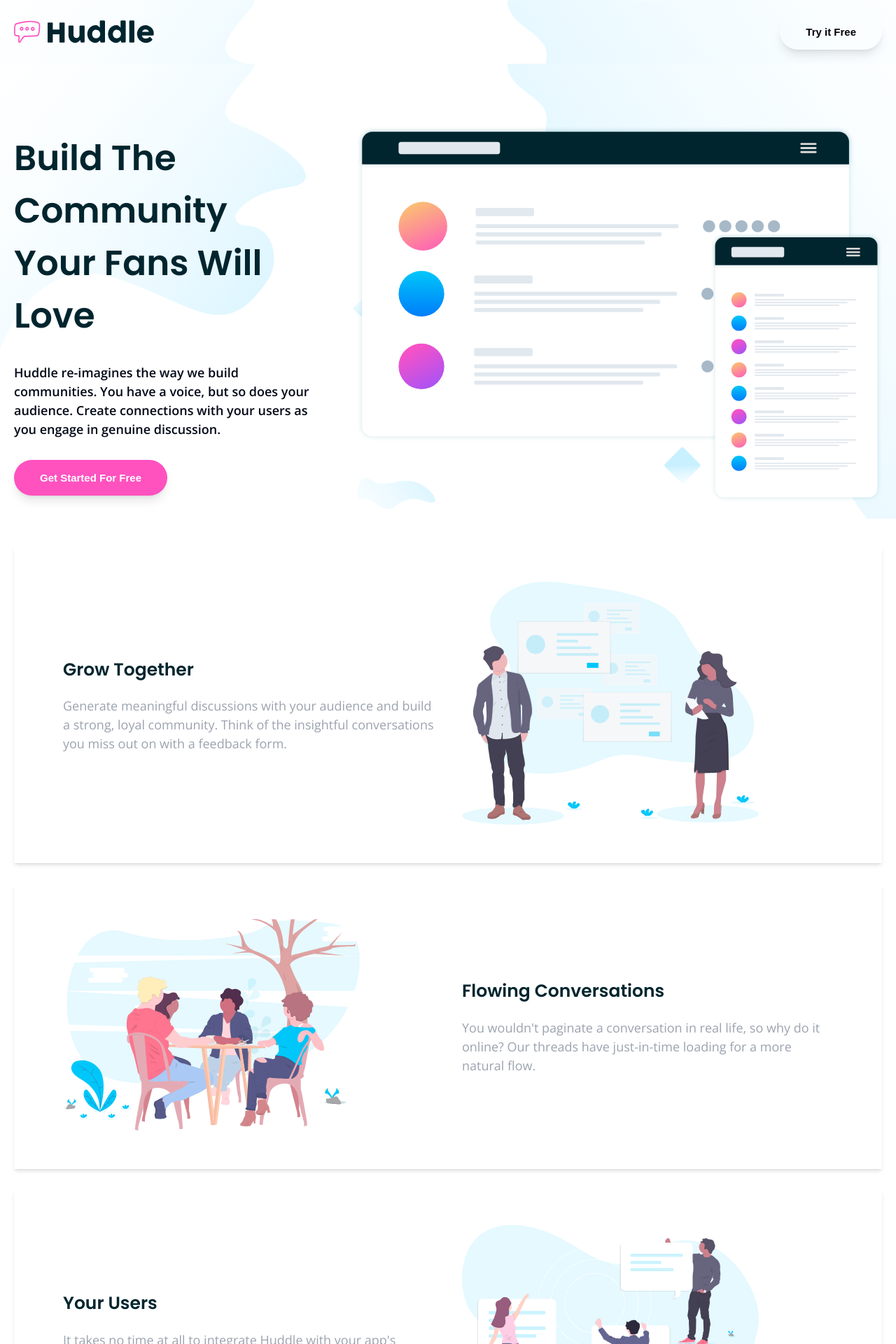
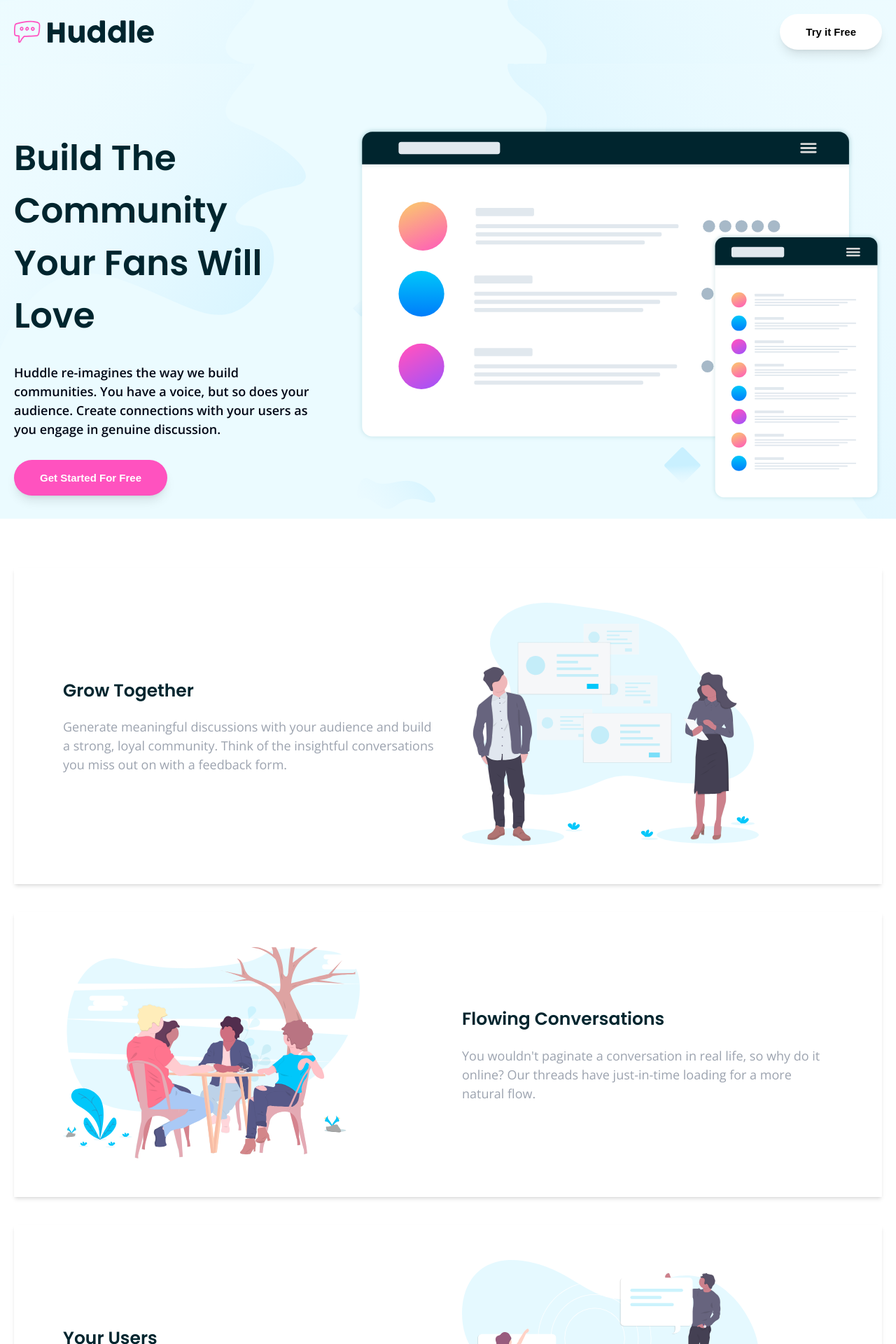
Before and after one commit to adebayoade/huddle-landing-page, a React (Vite) app: page / in a window 1280 px wide. Shown: the top 1920 px of the page at 70% size. Built offline with nearby package versions, Linux system fonts and the light colour scheme.

Commit message:
fixed background colors

```diff
--- a/src/components/navbar/index.tsx
+++ b/src/components/navbar/index.tsx
@@ -1,12 +1,14 @@
 import Button from '../ui/button';
 import Logo from '../ui/logo';
-import { NavContainer } from './navbar.styles';
+import { NavContainer, NavSection } from './navbar.styles';
 
 export default function Navbar() {
   return (
-    <NavContainer>
-      <Logo />
-      <Button variant="outlined">Try it Free</Button>
-    </NavContainer>
+    <NavSection>
+      <NavContainer>
+        <Logo />
+        <Button variant="outlined">Try it Free</Button>
+      </NavContainer>
+    </NavSection>
   );
 }
--- a/src/components/navbar/navbar.styles.ts
+++ b/src/components/navbar/navbar.styles.ts
@@ -1,6 +1,9 @@
 import styled from 'styled-components';
 
-export const NavContainer = styled.nav`
+export const NavSection = styled.nav`
+  background-color: ${({ theme }) => theme.colors.paleCyan};
+`;
+export const NavContainer = styled.div`
   background-image: url('/bg-hero-desktop.svg');
   display: flex;
   align-items: center;
--- a/src/components/ui/button/button.styles.ts
+++ b/src/components/ui/button/button.styles.ts
@@ -56,7 +56,7 @@ export const Button = styled.button<ButtonProps>`
   ${({ variant }) =>
     variant === 'outlined' &&
     css`
-      background-color: transparent;
+      background-color: white;
       /* color: ${props => props.theme.colors.primary}; */
       /* border-color: ${props => props.theme.colors.primary}; */
 
--- a/src/pages/home/benefits/benefits.styles.ts
+++ b/src/pages/home/benefits/benefits.styles.ts
@@ -4,12 +4,12 @@ type BenefitsWrapperProps = {
   direction?: string;
 };
 
-export const BenefitsContainer = styled.div`
+export const BenefitsSection = styled.section`
   display: flex;
   gap: 20px;
   max-width: ${({ theme }) => theme.container.width};
   margin: auto;
-  margin-top: 20px;
+  margin-top: 50px;
   margin-bottom: 250px;
   padding: 20px;
 `;
--- a/src/pages/home/benefits/index.tsx
+++ b/src/pages/home/benefits/index.tsx
@@ -1,13 +1,13 @@
 import Stack from '../../../components/ui/stack';
 import { BENEFITS } from '../../../constants/benefits';
 import Card from '../../../components/ui/card';
-import { BenefitImg, BenefitsWrapper, BenefitsContainer } from './benefits.styles';
+import { BenefitImg, BenefitsWrapper, BenefitsSection } from './benefits.styles';
 import { SecondTitle } from '../../../globalStyles';
 
 export default function Benefits() {
   return (
-    <BenefitsContainer>
-      <Stack spacing="30px" direction="column">
+    <BenefitsSection>
+      <Stack spacing="40px" direction="column">
         {BENEFITS.map(benefit => (
           <Card key={benefit.id}>
             <BenefitsWrapper direction={benefit.id === 2 ? 'row-reverse' : 'row'}>
@@ -23,6 +23,6 @@ export default function Benefits() {
           </Card>
         ))}
       </Stack>
-    </BenefitsContainer>
+    </BenefitsSection>
   );
 }
--- a/src/pages/home/hero/hero.styles.ts
+++ b/src/pages/home/hero/hero.styles.ts
@@ -1,7 +1,7 @@
 import styled from 'styled-components';
 
 export const HeroSection = styled.section`
-  background-color: ${({ theme }) => theme.colors.poleCyan};
+  background-color: ${({ theme }) => theme.colors.paleCyan};
 `;
 
 export const HeroContainer = styled.div`
```
